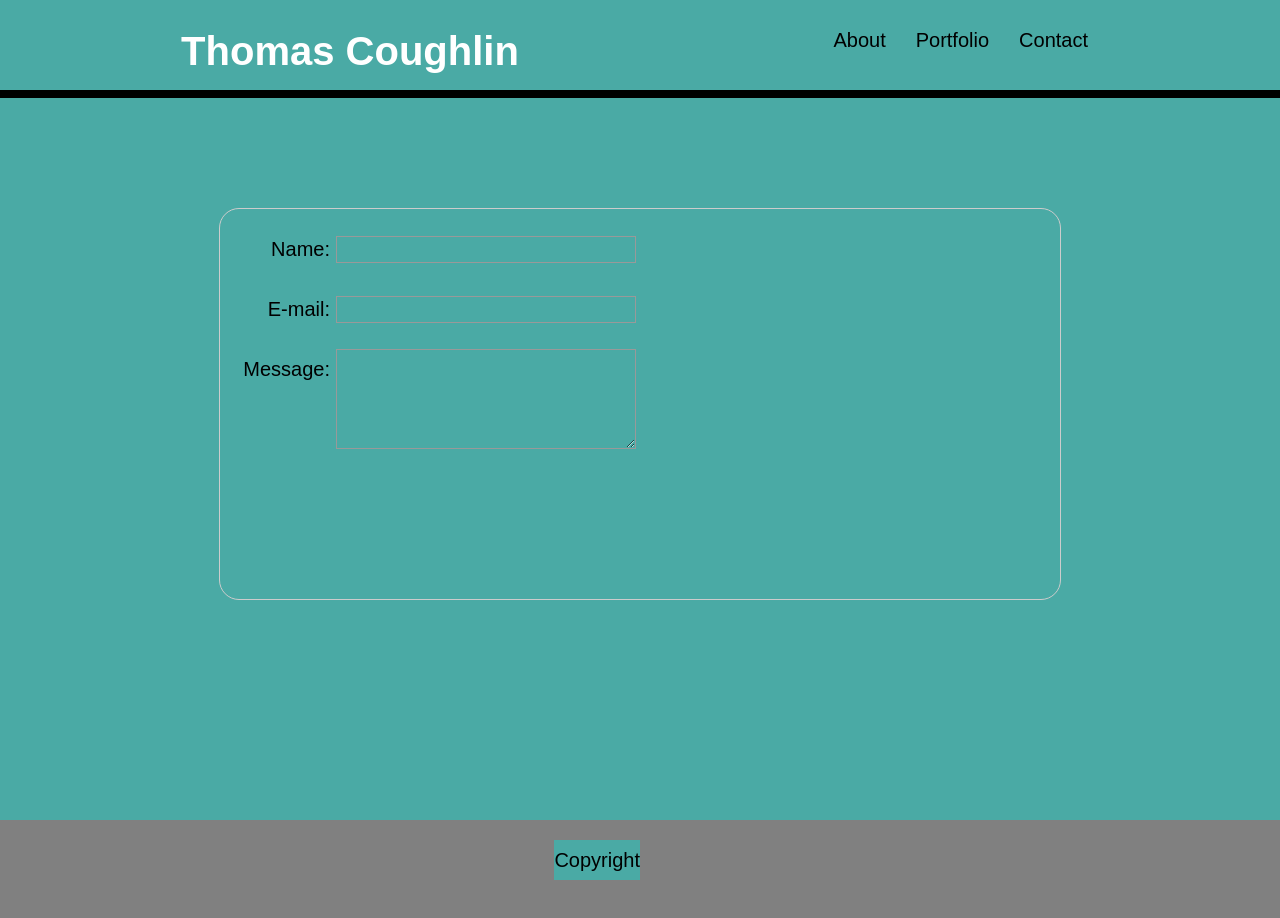
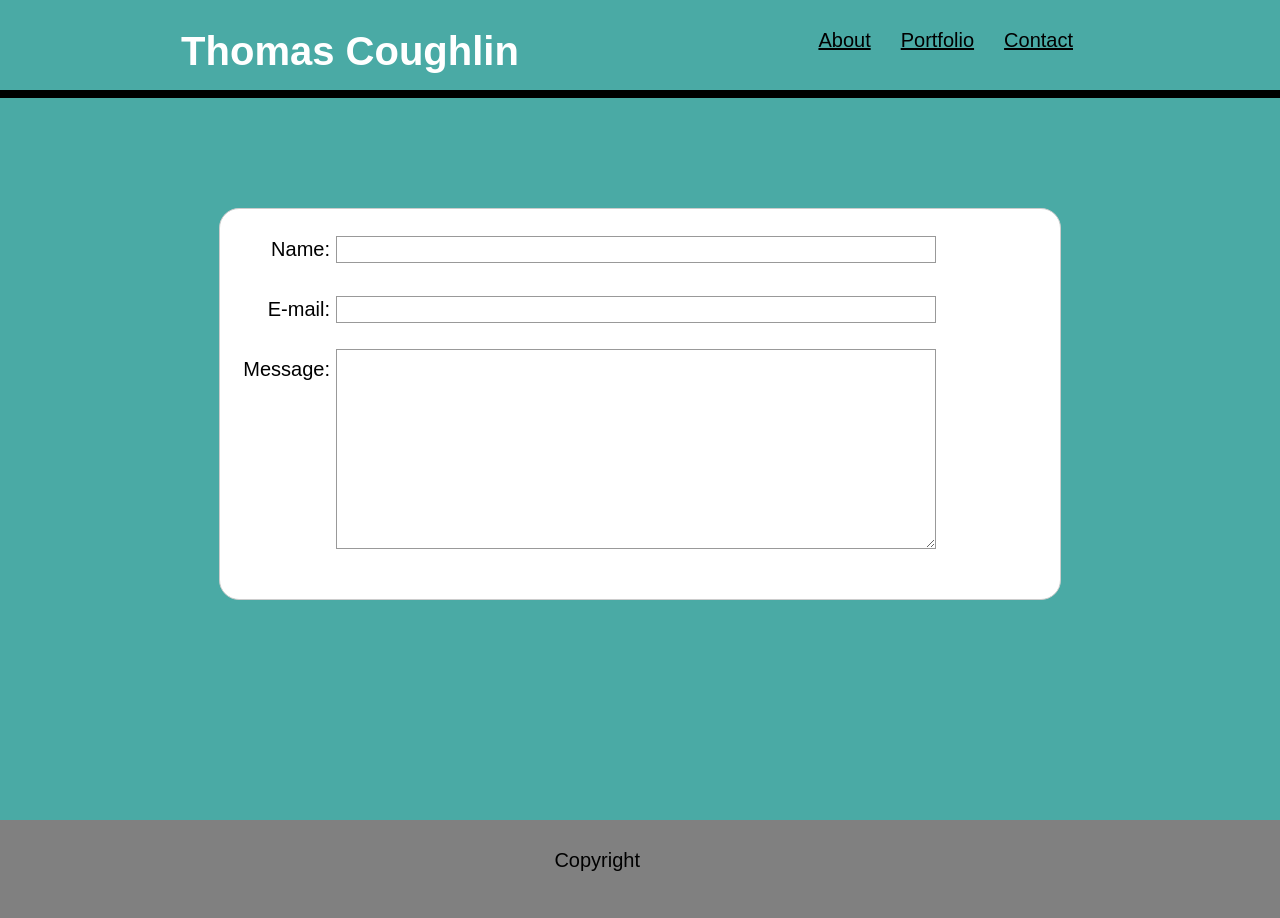
Before and after one commit to tcough99/Basic-Portfolio, a plain HTML site: page contact.html in a window 1280 px wide. Drawn offline with Linux system fonts and the light colour scheme.

Commit message:
portfolio updated

```diff
--- a/Assets/style.css
+++ b/Assets/style.css
@@ -22,14 +22,15 @@ body {
   float: right;
   font-size: 20px;
   height:30px;
+  background-color: inherit;
 }
 
 a {
     color: black;
     margin: 15px;
-    background-color: white;
+    background-color: inherit;
     height: 30px;
-    width: 20px;
+
  }
 
 #Thomas{
@@ -97,6 +98,7 @@ h1 {
     text-align: center;
     float: right;
     right: 50%;
+    background-color: inherit;
 }
 
 
@@ -112,6 +114,7 @@ form {
     position: relative;
     top: 100px;
     height: 350px;
+    background-color: white;
   }
 
   form div + div {
@@ -148,6 +151,25 @@ form {
     margin-left: .5em;
   }
 
+  .formy {
+    background-color: white;
+  }
+
+  input {
+    background-color: white;
+    width: 600px;
+  }
+
+  textarea {
+    background-color: white;
+    width: 600px;
+    height: 200px;
+  }
+
+label {
+  background-color: inherit;
+}
+
 
   /*Portfolio Page*/
 
@@ -158,7 +180,7 @@ form {
     height: 900px;
     padding: 30px;
     margin: auto;
-    border-color:#dddddd;
+    border-color:black;
 }
 
 .hangman {
--- a/contact.html
+++ b/contact.html
@@ -9,24 +9,24 @@
 
         <div id="Thomas"><strong>Thomas Coughlin</strong></div>
         <ul id= "navbuttons">
-            <li><a href="index.html"></a>About</li>
-            <li><a href="portfolio.html"></a>Portfolio</li>
-            <li><a href="contact.html"></a>Contact</li>
+            <li><a href="index.html">About</a></li>
+            <li><a href="portfolio.html">Portfolio</a></li>
+            <li><a href="contact.html">Contact</a></li>
         </ul>
 <br>
 <br>
 <hr style="border: 4px solid black;" />
 </body>
 <form action="/my-handling-form-page" method="post">
-    <div>
+    <div class="formy">
       <label for="name">Name:</label>
       <input type="text" id="name" name="user_name">
     </div>
-    <div>
+    <div class="formy">
       <label for="mail">E-mail:</label>
       <input type="email" id="mail" name="user_mail">
     </div>
-    <div>
+    <div class="formy">
       <label for="msg">Message:</label>
       <textarea id="msg" name="user_message"></textarea>
     </div>
```
Also changed, not shown: index.html (+4 -4 lines), portfolio.html (+10 -8 lines), 1 other file.
